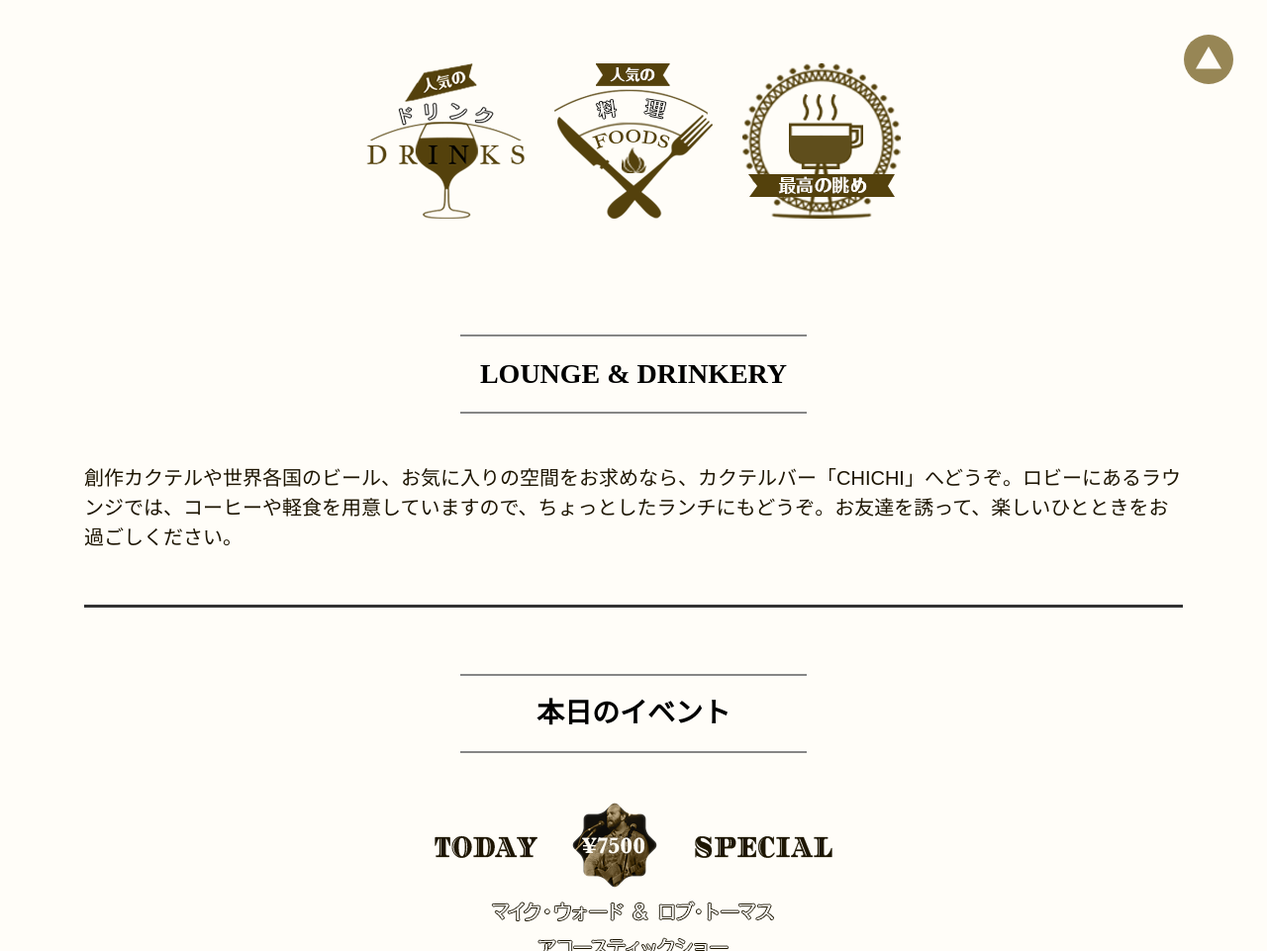
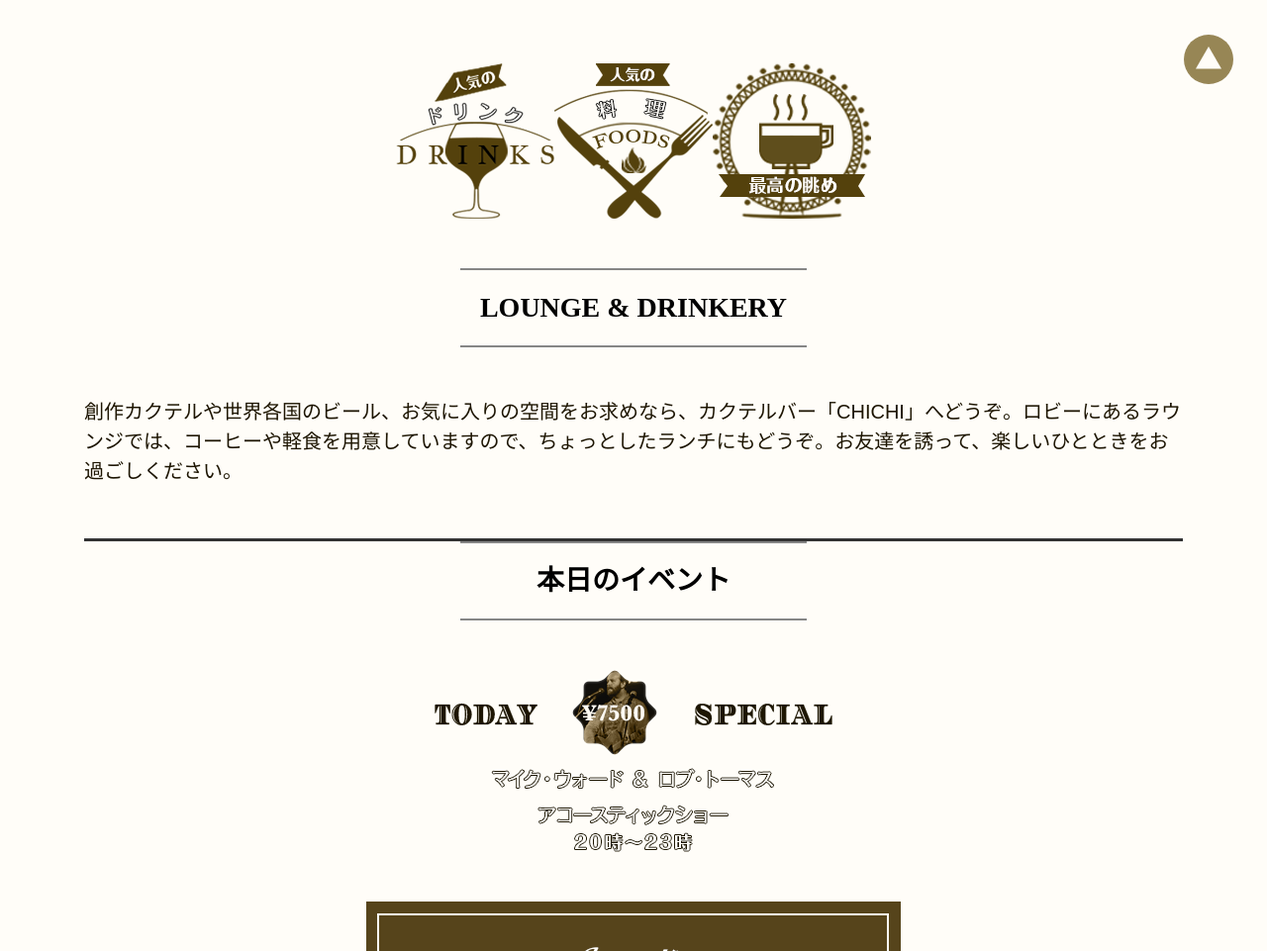
Before and after one commit to yscorp-r/clyde, a plain HTML site: page index.html in a window 1280 px wide. Shown: the part 681-1642 px from the top of the page at 99% size. Drawn offline with Linux system fonts and the light colour scheme; a web font is replaced by a local one.

Commit message:
幅変更

```diff
--- a/css/index.css
+++ b/css/index.css
@@ -4,7 +4,6 @@
 .sannrenn {
   display: flex;
   justify-content: center;
-  gap: 30px;
 }
 .launge {
   font-family: "Kaisei Tokumin", serif;
@@ -29,7 +28,6 @@ main section h2 {
   max-width: 350px;
   margin-left: auto;
   margin-right: auto;
-  margin-top: 67px;
   margin-bottom: 50px;
   padding-top: 17px;
   padding-bottom: 17px;
```
